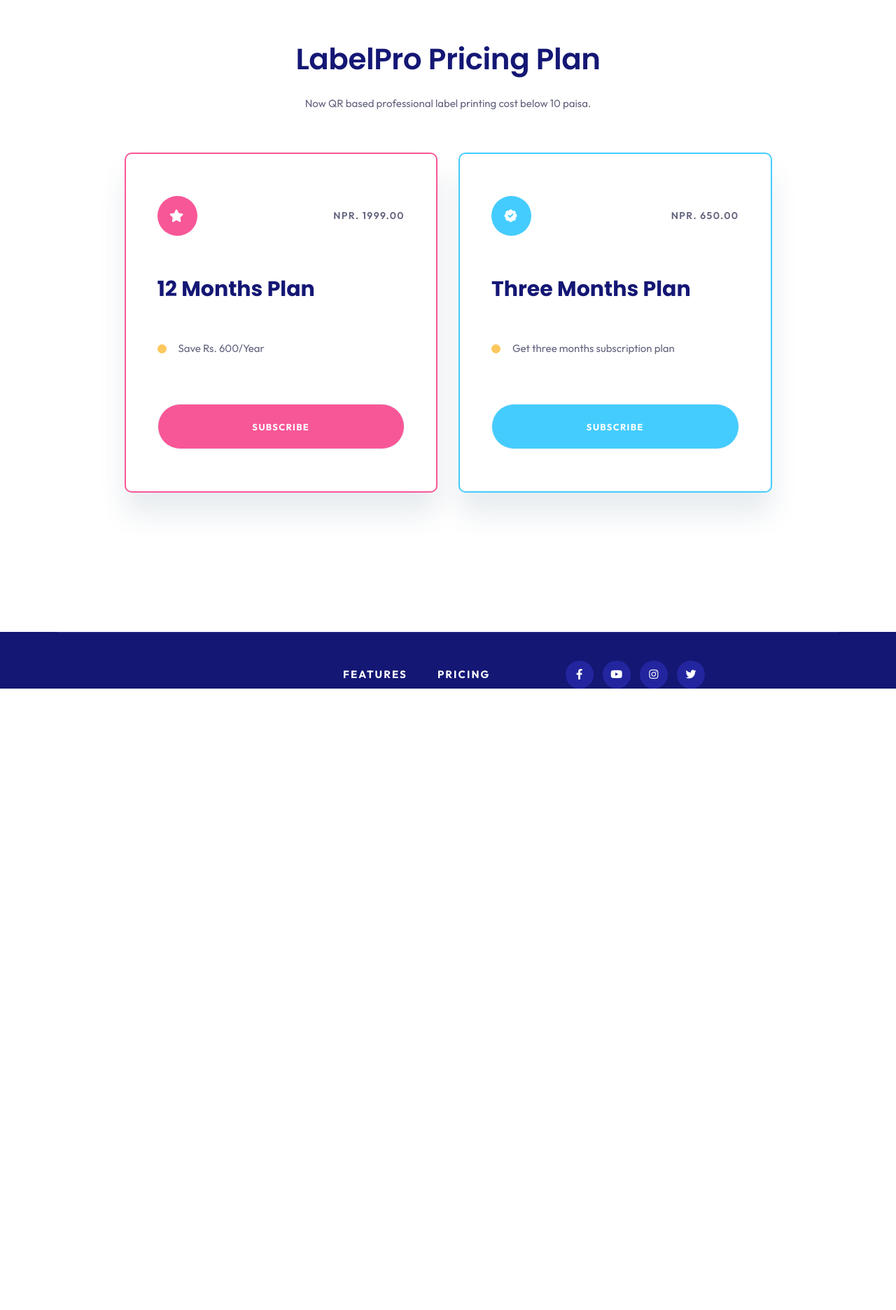
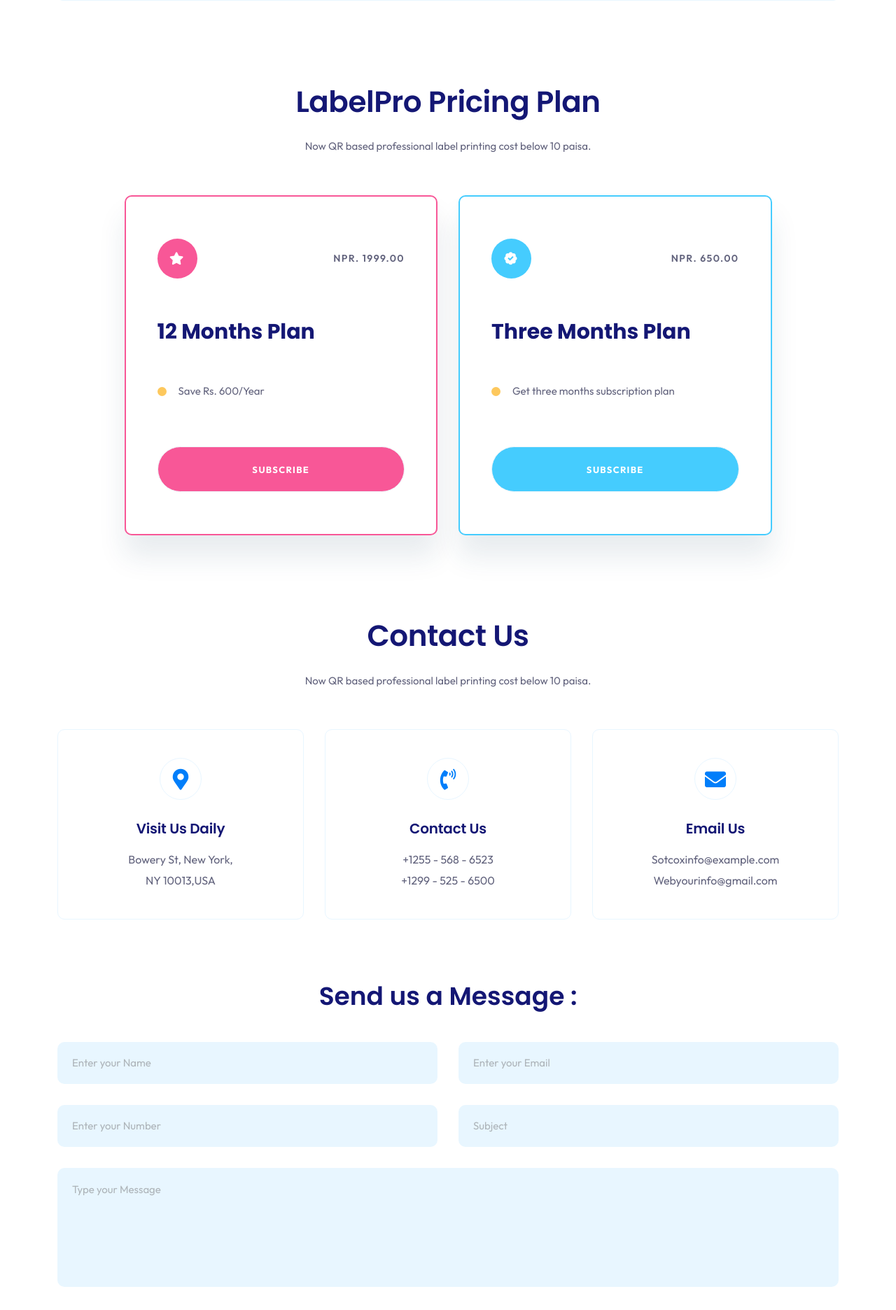
Before and after one commit to Axopher/StickersNLabelPrinting, a Django app: page / in a window 1280 px wide. Shown: the part 1737-3609 px from the top of the page at 70% size. Before the commit the page ends 2721 px from the top, so only its background shows below. Run offline with Django 4.2, Linux system fonts and the light colour scheme; data comes from the database, SQL or seed files in the repository; both versions use the stored data as it was after the commit; some libraries are stand-ins or nearby versions.

Commit message:
almost done!!

```diff
--- a/templates/alerts.html
+++ b/templates/alerts.html
@@ -2,7 +2,7 @@
     {% for message in messages %}
         <div class="alert alert-{{message.tags}} show-notification  alert-dismissible fade show" role="alert">
             {{ message }}
-            <button type="button" class="close" data-dismiss="alert" aria-label="Close">
+            <button type="button" class="close" data-dismiss="alert" aria-label="Close" style="float: right;">
                 <span aria-hidden="true">&times;</span>
             </button>
         </div>
@@ -26,7 +26,7 @@
 }
 
 .show-notification{
-    z-index: 1; /* specify the desired value */
+    z-index: 100; /* specify the desired value */
 }
 
 
--- a/templates/footer.html
+++ b/templates/footer.html
@@ -1,4 +1,4 @@
-<footer class="footer">
+<footer class="footer" >
     <div class="container-fluid">
         <div class="row">
             <div class="col-sm-6">
--- a/templates/home.html
+++ b/templates/home.html
@@ -1,13 +1,10 @@
 {% extends 'quitox/base.html' %}
 {% load static %}
 {% block content %}
-
 <main>
-
    <div class="tp-header-bg">
       <img src="{% static 'quitox/assets/img/hero/hero-bg-2.png' %}" alt="">
    </div>
-
    <!-- tp-slider-area-start -->
    <div class="tp-hero__area tp-hero__bg-2">
       <div class="container">
@@ -41,7 +38,7 @@
    <!-- tp-slider-area-end -->
 
    <!-- tp-feature-area-start -->
-   <div class="tp-feature__area pt-120 pb-120">
+   <div id="work_how" class="tp-feature__area pt-120 pb-120" style="margin-top: 6rem;">
       <div class="container">
          <div class="row">
             <div class="col-12">
@@ -61,15 +58,7 @@
                      <h4 class="tp-feature__title-sm">Subscribe</h4>
                      <p>Subscribe this <strong>LabelPro</strong> Software either for 3 months or 12 months.</p>
                   </div>
-                  <div class="tp-feature__link pt-50">
-                     <a href="#">
-                        <svg width="39" height="16" viewBox="0 0 39 16" fill="none" xmlns="http://www.w3.org/2000/svg">
-                           <path
-                              d="M38.7071 8.70711C39.0976 8.31658 39.0976 7.68342 38.7071 7.29289L32.3431 0.928932C31.9526 0.538408 31.3195 0.538408 30.9289 0.928932C30.5384 1.31946 30.5384 1.95262 30.9289 2.34315L36.5858 8L30.9289 13.6569C30.5384 14.0474 30.5384 14.6805 30.9289 15.0711C31.3195 15.4616 31.9526 15.4616 32.3431 15.0711L38.7071 8.70711ZM0 9H38V7H0V9Z"
-                              fill="currentColor" />
-                        </svg>
-                     </a>
-                  </div>
+
                </div>
             </div>
             <div class="col-xl-4 col-lg-4 col-md-6 wow tpfadeUp" data-wow-duration=".9s" data-wow-delay=".7s">
@@ -81,15 +70,7 @@
                      <h4 class="tp-feature__title-sm">Excel Data Sheet</h4>
                      <p>Store all your label data info in excel sheet as per the defined format. </p>
                   </div>
-                  <div class="tp-feature__link pt-50">
-                     <a href="#">
-                        <svg width="39" height="16" viewBox="0 0 39 16" fill="none" xmlns="http://www.w3.org/2000/svg">
-                           <path
-                              d="M38.7071 8.70711C39.0976 8.31658 39.0976 7.68342 38.7071 7.29289L32.3431 0.928932C31.9526 0.538408 31.3195 0.538408 30.9289 0.928932C30.5384 1.31946 30.5384 1.95262 30.9289 2.34315L36.5858 8L30.9289 13.6569C30.5384 14.0474 30.5384 14.6805 30.9289 15.0711C31.3195 15.4616 31.9526 15.4616 32.3431 15.0711L38.7071 8.70711ZM0 9H38V7H0V9Z"
-                              fill="currentColor" />
-                        </svg>
-                     </a>
-                  </div>
+
                </div>
             </div>
             <div class="col-xl-4 col-lg-4 col-md-6 wow tpfadeUp" data-wow-duration=".9s" data-wow-delay=".9s">
@@ -101,15 +82,7 @@
                      <h4 class="tp-feature__title-sm">Print & Stick</h4>
                      <p>Generate label sticker in A4 Size and then print using normal printer.</p>
                   </div>
-                  <div class="tp-feature__link pt-50">
-                     <a href="#">
-                        <svg width="39" height="16" viewBox="0 0 39 16" fill="none" xmlns="http://www.w3.org/2000/svg">
-                           <path
-                              d="M38.7071 8.70711C39.0976 8.31658 39.0976 7.68342 38.7071 7.29289L32.3431 0.928932C31.9526 0.538408 31.3195 0.538408 30.9289 0.928932C30.5384 1.31946 30.5384 1.95262 30.9289 2.34315L36.5858 8L30.9289 13.6569C30.5384 14.0474 30.5384 14.6805 30.9289 15.0711C31.3195 15.4616 31.9526 15.4616 32.3431 15.0711L38.7071 8.70711ZM0 9H38V7H0V9Z"
-                              fill="currentColor" />
-                        </svg>
-                     </a>
-                  </div>
+
                </div>
             </div>
          </div>
@@ -143,10 +116,97 @@
    {% include 'pricing_plan.html' %}
    <!-- tp-price-area-end -->
 
-
-
-
-
+   <div id="contact" class="tp-conatact-area" style="margin-bottom: 2rem;">
+      <div class="container">
+         <div class="row justify-content-center">
+            <div class="col-lg-6 col-10">
+            <div class="tp-price__section text-center pb-60 wow tpfadeUp" data-wow-duration=".9s" data-wow-delay=".3s" style="visibility: visible; animation-duration: 0.9s; animation-delay: 0.3s; animation-name: tpfadeUp;">
+               <h3 class="tp-section-title-sm pb-20">Contact Us</h3>
+               <span>Now QR based professional label printing cost below 10 paisa.</span>
+            </div>
+            </div>
+      </div>
+         <div class="row">
+            <div class="col-xl-4 col-lg-4 col-md-4 mb-30">
+               <div class="contact-info text-center">
+                  <span class="contact-icon"><i class="fas fa-map-marker-alt"></i></span>
+                  <h4>Visit Us Daily</h4>
+                  <span>
+                     <a href="https://www.google.com.bd/maps/@23.74591,90.3701368,15z" target="_blank">Bowery St, New York, <br> NY 10013,USA</a>
+                  </span>
+               </div>
+            </div>
+            <div class="col-xl-4 col-lg-4 col-md-4 mb-30">
+               <div class="contact-info text-center">
+                  <span class="contact-icon"><i class="fas fa-phone-volume"></i></span>
+                  <h4>Contact Us</h4>
+                  <span>
+                     <a href="tel:1255568652">+1255 - 568 - 6523 <br>
+                        +1299 - 525 - 6500</a>
+                  </span>
+               </div>
+            </div>
+            <div class="col-xl-4 col-lg-4 col-md-4 mb-30">
+               <div class="contact-info text-center">
+                  <span class="contact-icon"><i class="fas fa-envelope"></i></span>
+                  <h4>Email Us</h4>
+                  <span><a href="mailto:Sotcoxinfo@example.com">Sotcoxinfo@example.com</a><br>
+                     <a href="mailto:Webyourinfo@gmail.com">Webyourinfo@gmail.com</a></span>
+               </div>
+            </div>
+         </div>
+         <div class="row">
+            <div class="col-xl-12">
+               <div id="contact" class="contact-form-box pt-60">
+                  <div class="contact-form-box text-center">
+                     <div class="row justify-content-center">
+                        <div class="col-8">
+                           <h4 class="contact-title">Send us a Message :</h4>
+                        </div>
+                     </div>
+                     <form action="{% url 'contact' %}" method="POST">
+                        {% csrf_token %}
+                        <div class="row">
+                           <div class="col-lg-6 col-md-6 col-12">
+                              <div class="tp-contact-input">
+                                 <input type="text" placeholder="Enter your Name" required name="name" pattern="[A-Za-z ]{5,}" title="Please enter a valid username">
+                              </div>
+                           </div>
+                           <div class="col-lg-6 col-md-6 col-12">
+                              <div class="tp-contact-input">
+                                 <input type="email" placeholder="Enter your Email" required name="email" pattern="[a-zA-Z0-9._%+-]+@[a-zA-Z0-9.-]+\.[a-zA-Z]{2,}" title="Please enter a valid email address">
+                              </div>
+                           </div>
+                           <div class="col-lg-6 col-md-6 col-12">
+                              <div class="tp-contact-input">
+                                 <input type="tel" placeholder="Enter your Number" required name="number" pattern="[9][7-8][0-9]{8}" title="Please enter a valid phone number">
+                              </div>
+                           </div>
+                           <div class="col-lg-6 col-md-6 col-12">
+                              <div class="tp-contact-input">
+                                 <input type="text" placeholder="Subject" required name="subject" pattern="[A-Za-z0-9]{6,}" title="It should be at least 6 characters long">
+                              </div>
+                           </div>
+                           <div class="col-12">
+                              <div class="tp-contact-input">
+                                 <textarea placeholder="Type your Message" required name="message" pattern=".{16,}" title="It should be at least 16 characters long"></textarea>
+                              </div>
+                           </div>
+                        </div>
+                        <div class="row">
+                           <div class="col-12">
+                              <div class="tp-submit-button">
+                                 <button type="submit" class="tp-btn-blue-square"><span>Send Message</span></button>
+                              </div>
+                           </div>
+                        </div>
+                     </form>
+                  </div>
+               </div>
+            </div>
+         </div>
+      </div>
+   </div>
 </main>
 
 {% endblock %}
--- a/templates/quitox/footer.html
+++ b/templates/quitox/footer.html
@@ -1,18 +1,10 @@
 <footer>
    <!-- tp-footer-area-start -->
-    <div class="tp-footer__area theme-bg">
-       <div class="tp-footer-bottom__area mt-80 wow tpfadeUp" data-wow-duration=".9s" data-wow-delay=".9s">
+   <div class="tp-footer__area theme-bg pt-120 pb-50">
+      <div class="tp-footer-bottom__area mt-80">
          <div class="container">
             <div class="tp-footer-bottom__border-top pt-40">
                <div class="row align-items-center">
-                   <div class="col-xl-7 col-lg-7 col-md-12 col-12 order-1 order-lg-2 d-none d-sm-block">
-                      <div class="tp-footer-bottom__menu">
-                         <ul>
-                            <li><a href="#">Features</a></li>
-                            <li><a href="#">Pricing</a></li>
-                         </ul>
-                      </div>
-                   </div>
                   <div class="col-xl-3 col-lg-3 col-md-6 col-12 order-2 order-lg-3 text-center text-md-end">
                      <div class="tp-footer-bottom__social">
                         <ul>
--- a/templates/quitox/navbar.html
+++ b/templates/quitox/navbar.html
@@ -24,15 +24,21 @@
           <div class="row align-items-center">
              <div class="col-xl-2 col-lg-2 col-md-6 col-6">
                 <div class="tp-header__logo">
-                   <a href="#">
-                      <!-- <img src="{% static 'quitox/assets/img/logo/logo-black.png' %}" alt=""> -->
-                   </a>
+                   <!-- <a href="#">
+                   </a> -->
                 </div>
              </div>
              <div class="col-xl-7 col-lg-7 d-none d-lg-block">
                 <div class="tp-header__main-menu tp-header__black-menu">
                    <nav id="mobile-menu">
                       <ul>
+                        {% if page == 'register' or page == 'login' or page == 'forgot_password' %}
+                        {% else %}
+                         <li><a href="{% url 'home' %}">Home</a></li>
+                         <li><a href="#work_how">How it Works?</a></li>
+                         <li><a href="#price">Pricing</a></li>
+                         <li><a href="#contact">Contact Us</a></li>
+                         {% endif %}
                          {% for group in user.groups.all %}
                            {% if group.name == 'admin'%}
                               <li><a href="{% url 'profiles' %}">Dashboard</a></li>
@@ -58,6 +64,8 @@
                 </div>
                 {% else %}
                 <div class="tp-header__right-two d-flex align-items-center justify-content-end">
+                  {% if page == 'register' or page == 'login' or page == 'forgot_password' %}
+                  {% else %}
                   <a class="tp-header__login d-none d-lg-block" href="{% url 'login' %}">
                      <svg width="18" height="18" viewBox="0 0 18 18" fill="none" xmlns="http://www.w3.org/2000/svg">
                         <path
@@ -66,7 +74,12 @@
                      </svg>
                      <span>Login</span>
                   </a>
+                  {% endif %}
+                  {% if page == 'register' or page == 'login' or page == 'forgot_password' %}
+                  <a class="tp-btn-blue d-none d-md-block" href="{% url 'home' %}"><span>Go Back</span></a>
+                  {% else %}
                   <a class="tp-btn-blue d-none d-md-block" href="{% url 'register' %}"><span>Get Started </span></a>
+                  {% endif %}
                   <a class="tp-header__bars tp-menu-bar d-lg-none" href="#"><i class="far fa-bars"></i></a>
                </div>
                {% endif %}
--- a/users/admin.py
+++ b/users/admin.py
@@ -5,3 +5,4 @@
 admin.site.register(Profile)
 admin.site.register(Payment)
 admin.site.register(Subscription)
+admin.site.register(Contact)
--- a/users/forms.py
+++ b/users/forms.py
@@ -18,7 +18,6 @@
                 'class': 'form-control',
                 'type': 'text',
                 'name': 'phone',
-                'placeholder': 'phone..',
                 'pattern': r'9[78][0-9]{8}',
                 'title': 'Phone number should start with 9, second digit should be 7 or 8, and the remaining digits should be any digit from 0 to 9'
             }
--- a/users/templates/users/forgot_password.html
+++ b/users/templates/users/forgot_password.html
@@ -7,11 +7,6 @@
       <div class="col-md-8 col-lg-6 col-xl-4 p-3 bg-white rounded border " >
         <form action="{% url 'forgot_password' %}" method="POST">
         {% csrf_token %}
-        <div class="ltn__breadcrumb-list">
-                        <ul>
-                            <li><a href="{% url 'home' %}"><span class="ltn__secondary-color"><i class="fas fa-home"></i></span> Home</a>
-                        </ul>
-                    </div>
           <div class="d-flex flex-row align-items-center justify-content-center " style="height: 10rem;">
             <p class="lead fw-bolder text-align-center text-align-center " style="color: aliceblue;">
               <b><h1 class="custom"> Forgot Password?</h1></b>
--- a/users/urls.py
+++ b/users/urls.py
@@ -13,6 +13,5 @@
     path('forgot_password/', views.forgot_password, name='forgot_password'),
     path('reset_password/', views.reset_password, name='reset_password'),
     path('reset_password_validate/<uidb64>/<token>/', views.reset_password_validate, name='reset_password_validate'),
-    # path('pricing_plan/',views.pricingPlan,name='pricing_plan'),
-
+    path('contact/', views.contact_view, name='contact'),
 ]
--- a/users/views.py
+++ b/users/views.py
@@ -12,7 +12,7 @@
 import requests
 from django.http import HttpResponseRedirect
 
-from .models import Profile,Subscription,Payment
+from .models import Profile,Subscription,Payment,Contact
 
 from .utils import remove_expired_users_from_group
 from .signals import createProfile,createSettings
@@ -110,8 +110,6 @@
            group = Group.objects.get(name='registeredUsers')
            user.groups.add(group)
 
-           messages.success(request,"cheers "+user.username+"!!! Your account was successfully created.")
-
            login(request,user)
            return redirect('profile')
 
@@ -183,12 +181,25 @@
     messages.success(request,"User was successfully logged out")
     return redirect("login")
 
-# def pricingPlan(request):
-#     plans = Subscription.objects.all()
-#     context = {
-#         'plans':plans
-#     }
-#     return render(request,"pricing_plan.html",context)
+
+def contact_view(request):
+    if request.method == 'POST':
+        name = request.POST.get('name')
+        email = request.POST.get('email')
+        number = request.POST.get('number')
+        subject = request.POST.get('subject')
+        message = request.POST.get('message')
+
+        if name and email and number and subject and message :
+            # Save the form data to the Contact model
+            contact = Contact(name=name, email=email, number=number, subject=subject, message=message)
+            contact.save()
+            # Return a success response
+            messages.success(request, 'Thank you for reaching to us. Your message will be responded shortly!!')
+            return redirect("home")
+
+
+    return render(request, 'home.html')
 
 
 @login_required(login_url="login")
@@ -388,13 +399,14 @@
             return redirect('login')
 
     context = {
-        'form':form
+        'form':form,
     }
     return render(request,"changePassword.html",context)
 
 
 #forgot Password Link
 def forgot_password(request):
+    page = "forgot_password"
     if request.method == 'POST':
         email = request.POST['email']
 
@@ -412,7 +424,7 @@
         else:
             messages.error(request, 'Account does not exist')
             return redirect('forgot_password')
-    return render(request, 'users/forgot_password.html')
+    return render(request, 'users/forgot_password.html',{'page':page})
 
 
 def reset_password_validate(request, uidb64, token):
@@ -433,6 +445,7 @@
 
 
 def reset_password(request):
+    page = "forgot_password"
     if request.method == 'POST':
         password = request.POST['password']
         confirm_password = request.POST['confirm_password']
@@ -448,4 +461,4 @@
         else:
             messages.error(request, 'Password do not match!')
             return redirect('reset_password')
-    return render(request, 'users/reset_password.html')
+    return render(request, 'users/reset_password.html',{'page':page})
```
Also changed, not shown: users/models.py (+11 -0 lines), users/templates/users/login_register.html (+6 -4 lines), db.sqlite3, users/migrations/0024_contact.py (added). Lines whose indentation alone changed are shown as unchanged.
